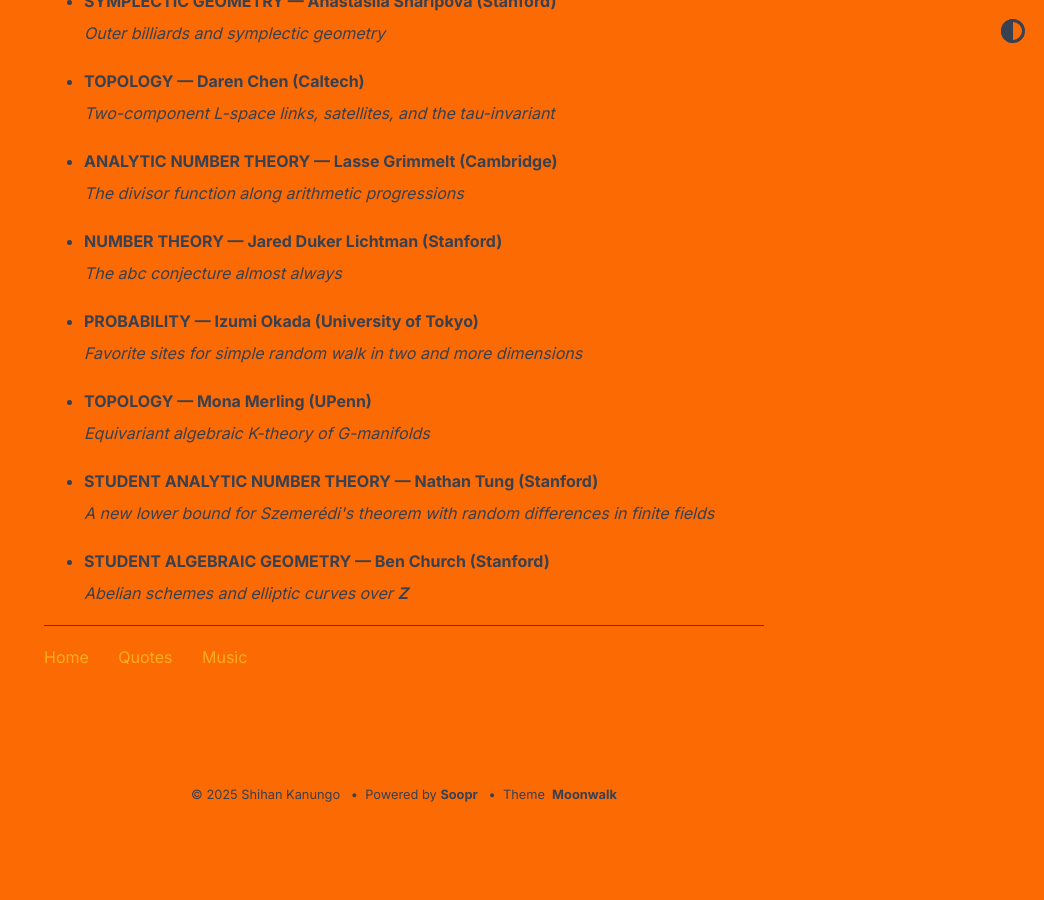
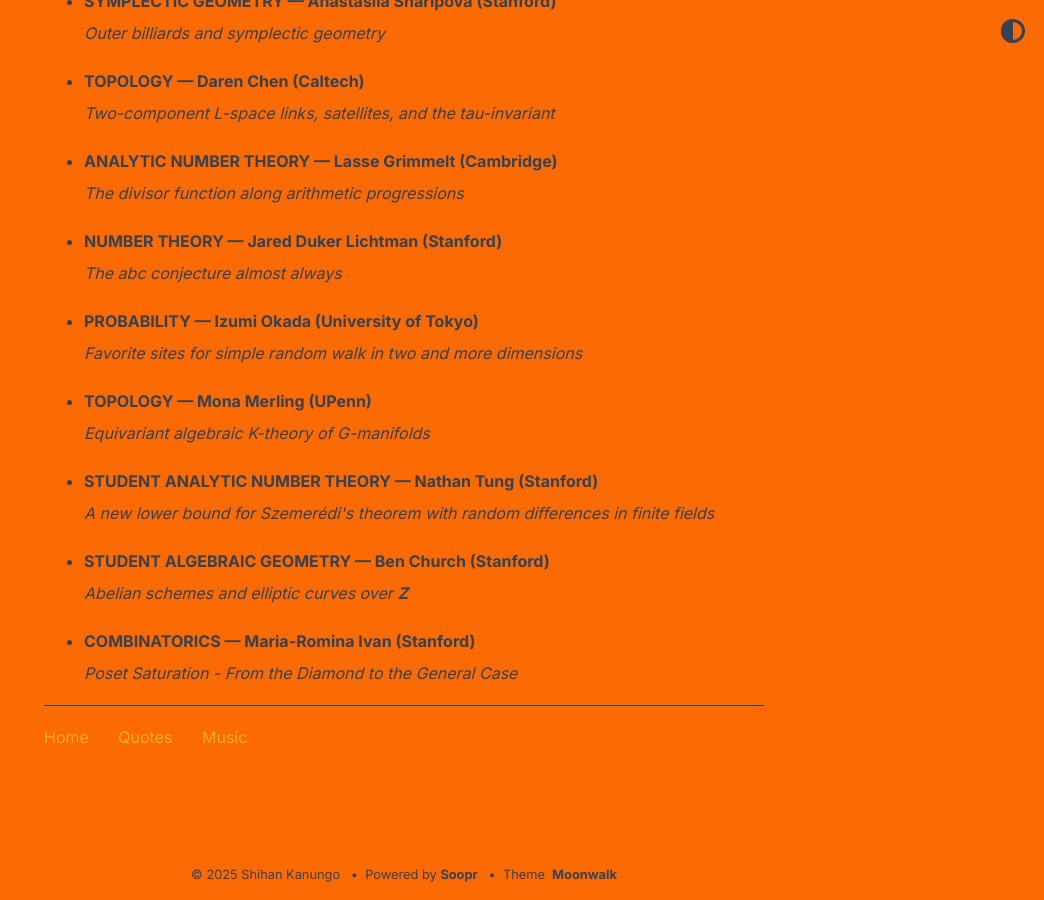
Before and after one commit to shihankanungo/shihankanungo.github.io, a Jekyll site: the page built from math-talks.md, in a window 1280 px wide and 900 px high, scrolled down 6185 px. Shown: the whole window, without its empty margins (236-1280 px from the left). Built offline with Jekyll 4.4.1, drawn with Linux system fonts in a browser that asks for light colours; before the commit the page ends 7005 px from its top, so only the background shows below that.

Commit message:
Update math-talks.md

```diff
--- a/math-talks.md
+++ b/math-talks.md
@@ -405,3 +405,11 @@ _Finding Arithmetic Progressions in Dense Sets of Integers_
   <small><img src="images/10-01b.png" alt="Oct 01"></small>
 </details></li>
 </ul>
+
+<ul>
+<li><details>
+  <summary style="list-style: none;"><b>COMBINATORICS &mdash; Maria-Romina Ivan (Stanford)</b><br>
+    <i>Poset Saturation - From the Diamond to the General Case</i> </summary>
+  <small><img src="images/10-02.png" alt="October 2"></small>
+</details></li>
+</ul>
```
